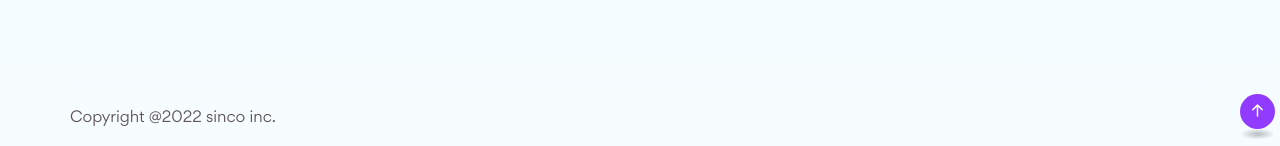
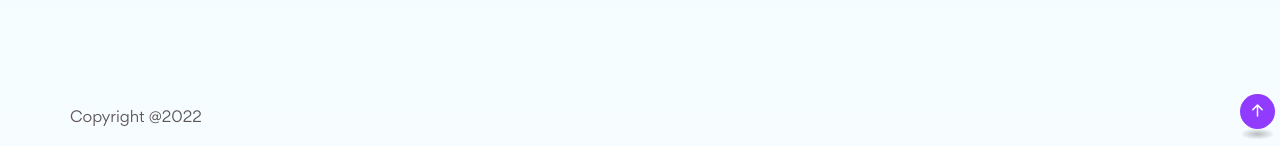
Before and after one commit to toxtli/testweb, a Jekyll site: the page built from contact.md, in a window 1280 px wide and 900 px high, scrolled down 1614 px. Shown: the part 751-897 px from the top of the window. Built offline with Jekyll 4.4.1, drawn with Linux system fonts in a browser that asks for light colours.

Commit message:
Update contact.html

```diff
--- a/_layouts/contact.html
+++ b/_layouts/contact.html
@@ -401,7 +401,7 @@
 									<li><a href="faq.html">FAQ</a></li>
 									<li><a href="contact-us.html">Contact Us</a></li> -->
 								</ul>
-								<p class="copyright text-center order-lg-0 pb-15">Copyright @2022 sinco inc.</p>
+								<p class="copyright text-center order-lg-0 pb-15">Copyright @2022</p>
 							</div>
 						</div>
 					</div> <!-- /.inner-wrapper -->
```
